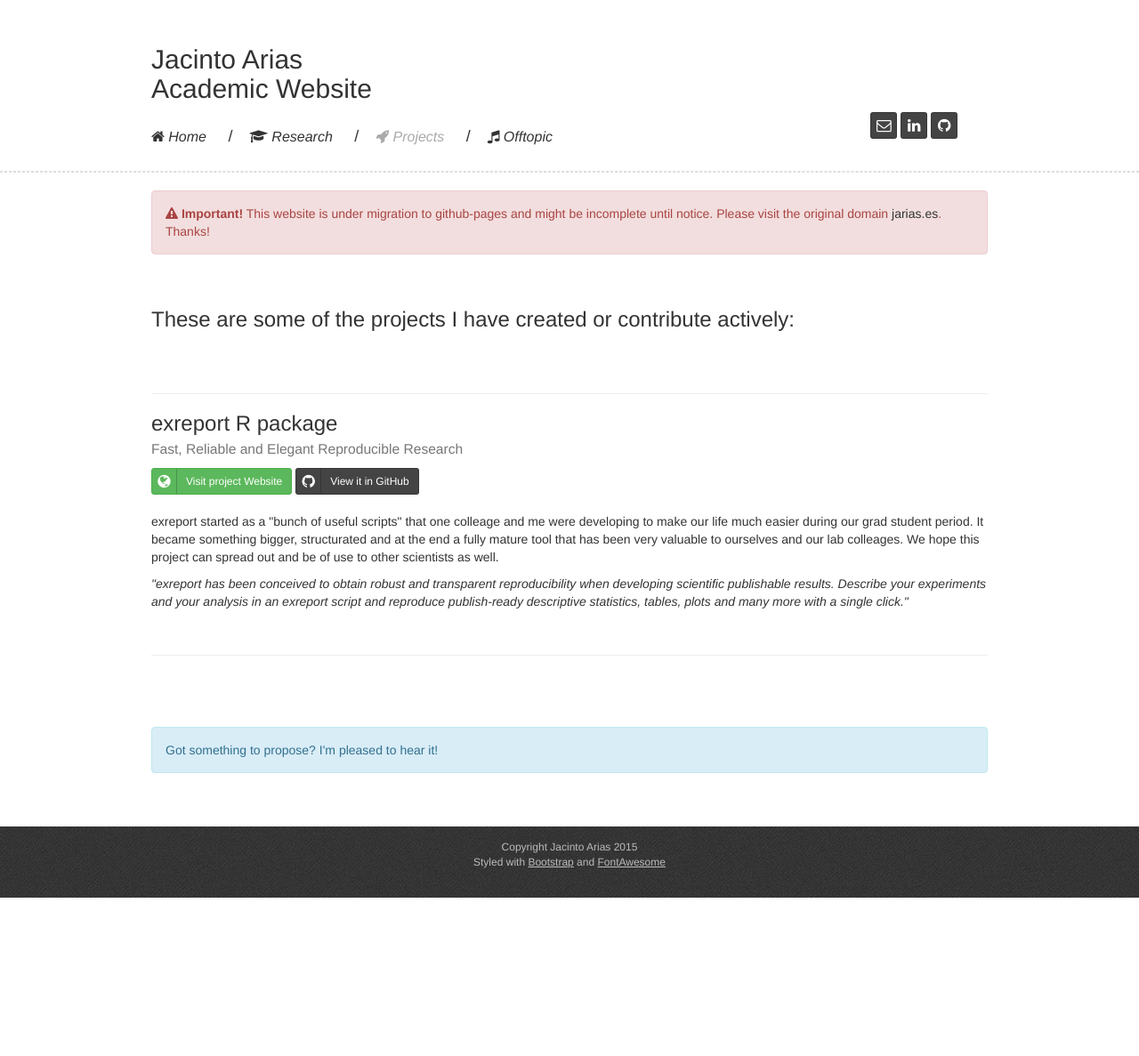
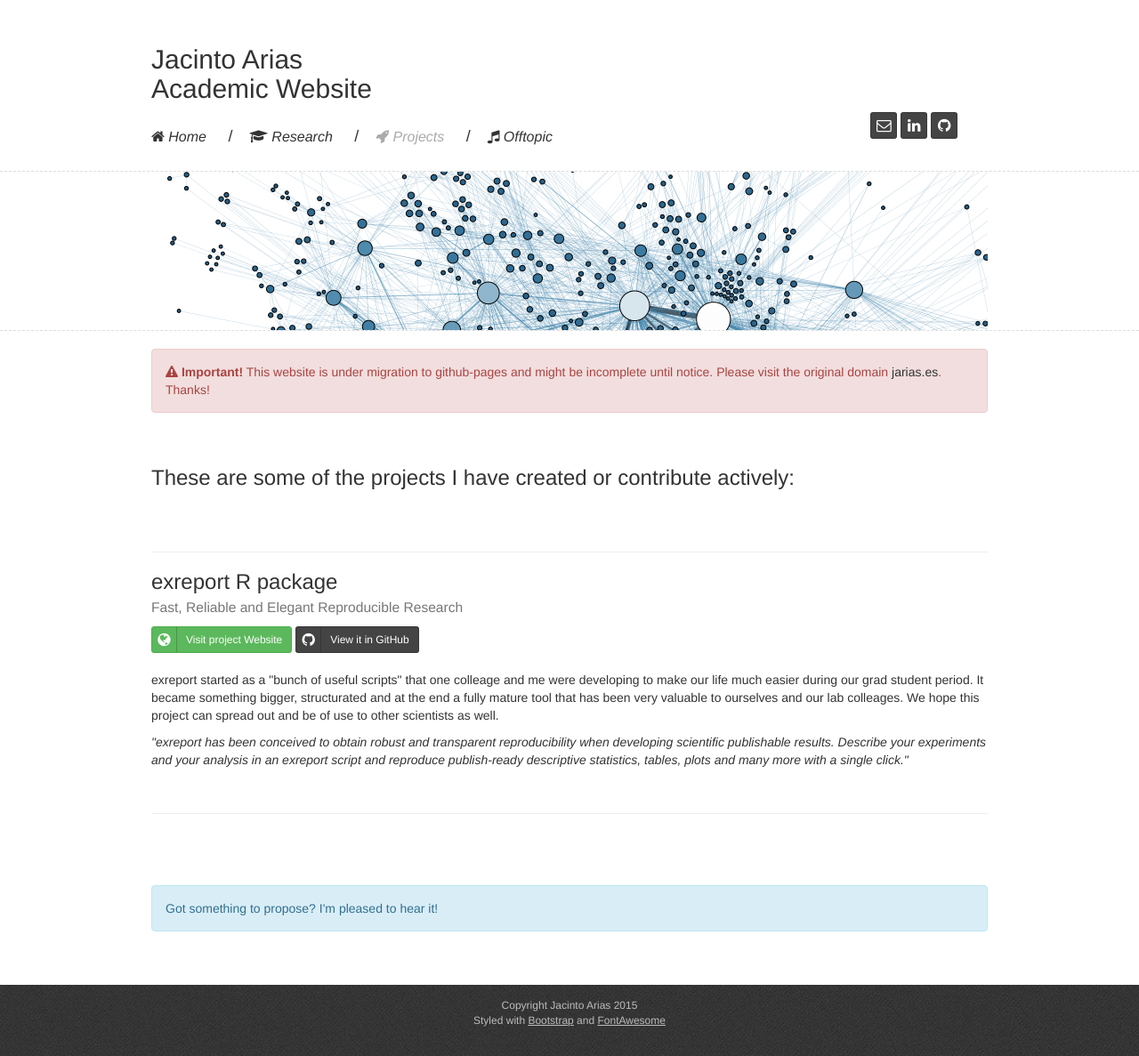
Before and after one commit to jacintoArias/jacintoArias, a Jekyll site: the page built from projects.html, in a window 1280 px wide. Shown: the whole page at 89% size. Built offline with Jekyll 4.4.1, drawn with Linux system fonts in a browser that asks for light colours; nearby versions of some CDN libraries; before the commit the page ends 1009 px from its top, so only the background shows below that.

Commit message:
Added Banner support

```diff
--- a/_layouts/default.html
+++ b/_layouts/default.html
@@ -23,6 +23,23 @@
         <!-- BANNER -->
         <div class="container-fluid" id="banner-wrap">
 
+          {% if page.banner %}
+          <style type="text/css">
+            .banner-header {
+            background-image: url(assets/{{page.banner}}) !important;
+            background-position: 0 0 !important;
+            }
+          </style>
+
+          <div class="row">
+            <div class="col-md-12 hidden-xs">
+              <div class="container">
+                <div class="banner-header"></div>
+              </div>
+            </div><!-- end col -->
+          </div><!-- end row -->
+          {% endif %}
+
         </div><!-- end container -->
 
         <main class="container">
--- a/offtopic.html
+++ b/offtopic.html
@@ -1,6 +1,7 @@
 ---
 layout: default
 title: Offtopic
+banner: banner_skdjfhgbs.png
 navigation_weight: 4
 navigation_icon: fa-music
 ---
--- a/projects.html
+++ b/projects.html
@@ -1,6 +1,7 @@
 ---
 layout: default
 title: Projects
+banner: banner_network.png
 navigation_weight: 3
 navigation_icon: fa-rocket
 ---
--- a/research.html
+++ b/research.html
@@ -1,6 +1,7 @@
 ---
 layout: default
 title: Research
+banner: banner_network.png
 navigation_weight: 2
 navigation_icon: fa-graduation-cap
 ---
```
